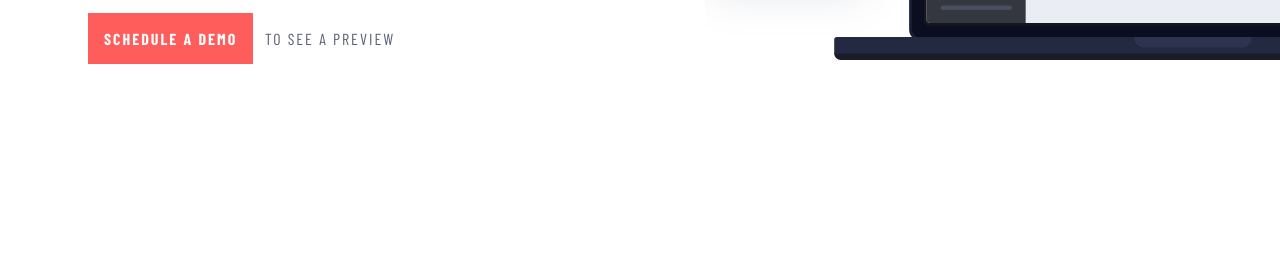
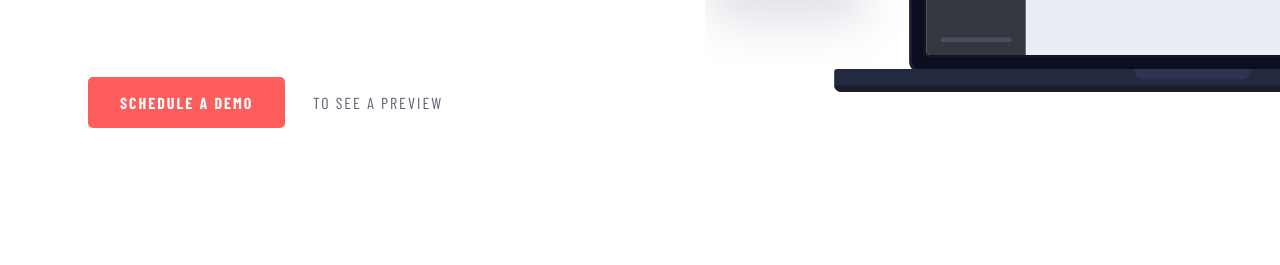
Before and after one commit to MohtashimAli85/project-tracking-intro-component-master, a plain HTML site: page index.html in a window 1280 px wide. Shown: the part 535-800 px from the top of the page. Drawn offline with nearby package versions, Linux system fonts and the light colour scheme.

Commit message:
Update style.css

```diff
--- a/style.css
+++ b/style.css
@@ -179,7 +179,7 @@ main {
   }
 
   .container {
-    padding: 1.5rem 1.5rem 2.5rem 5.5rem;
+    padding: 3.5rem 1.5rem 2.5rem 5.5rem;
   }
   .pt {
     padding-top: 3rem;
@@ -252,6 +252,11 @@ main {
   .btn {
     font-size: 1rem;
   }
+  .btn-demo {
+    padding: 1rem 2rem;
+    margin-right: 1.5rem;
+    border-radius: 5px;
+  }
 }
 @media screen and (min-width: 1400px) {
   .heading {
```
